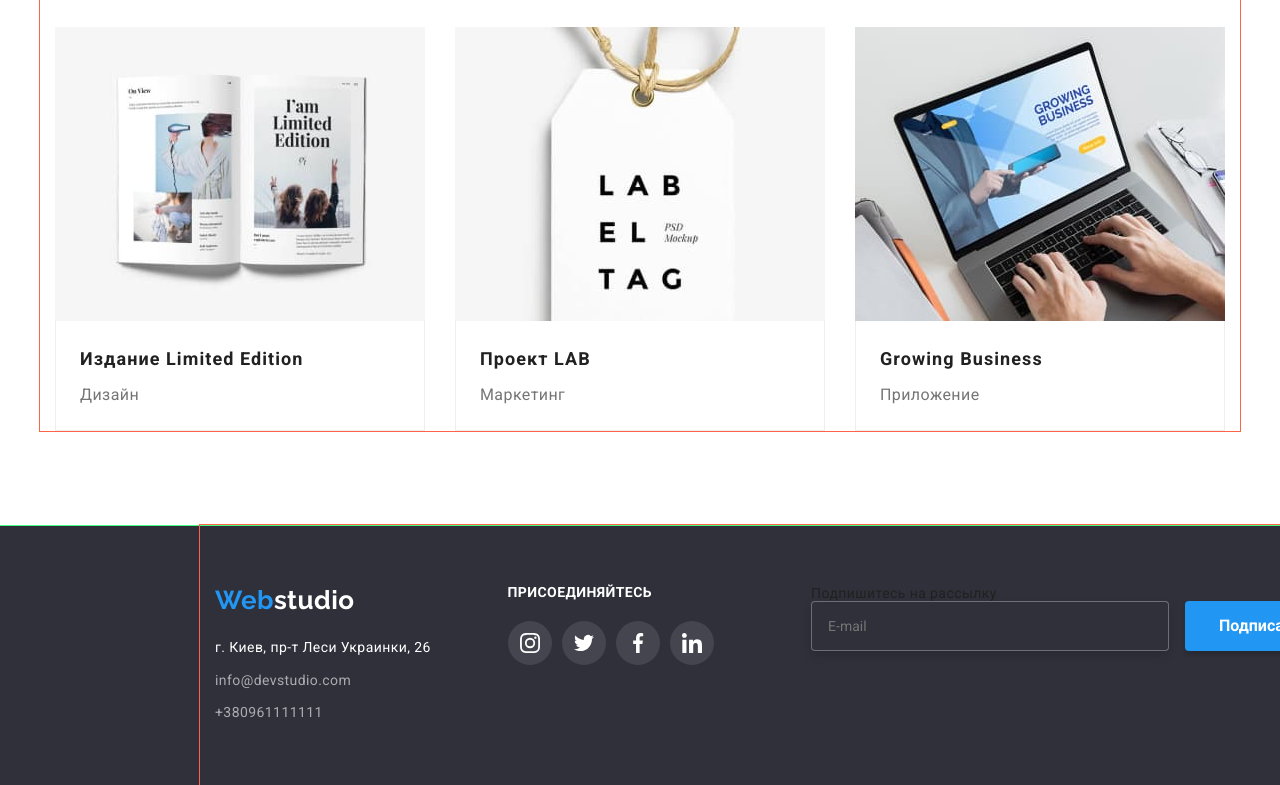
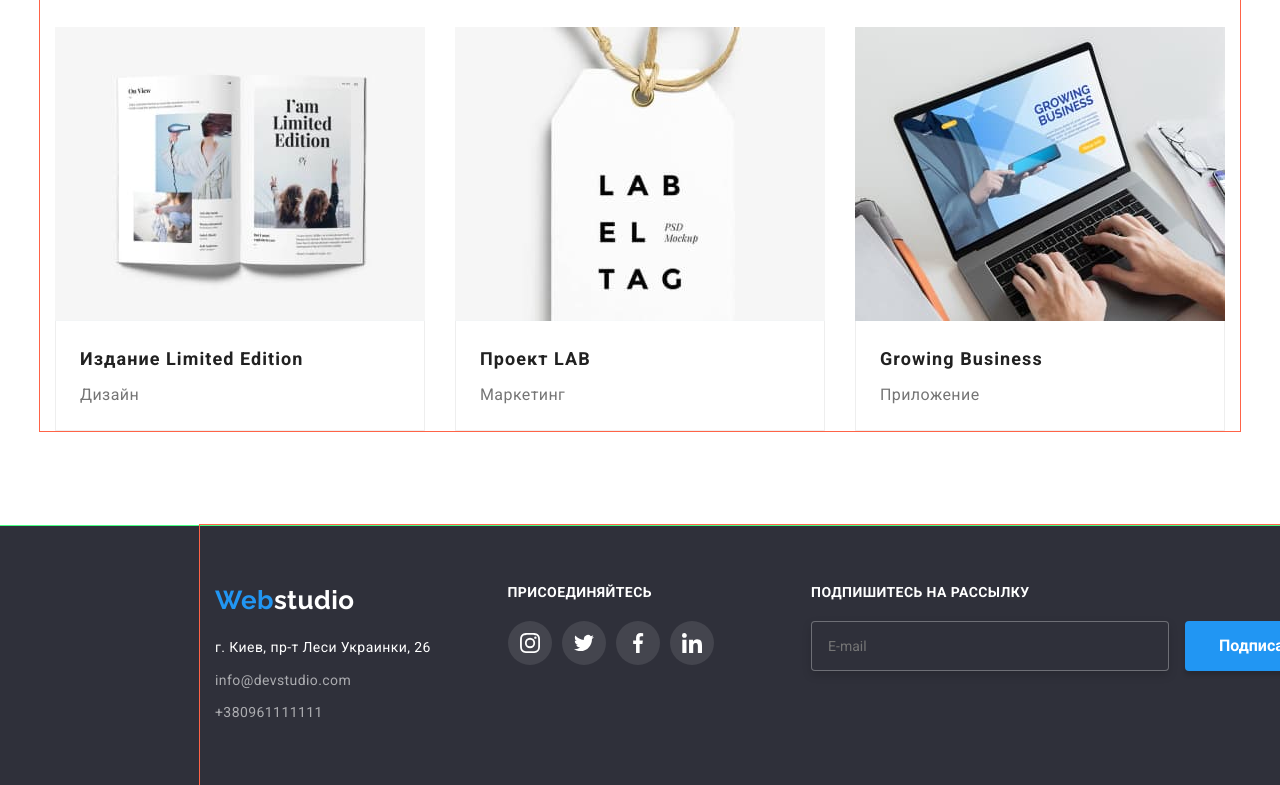
Before and after one commit to Gluschenkotoma/goit-markup-hw-06, a plain HTML site: page portfolio.html in a window 1280 px wide. Shown: the part 1104-1889 px from the top of the page. Drawn offline with nearby package versions, Linux system fonts and the light colour scheme.

Commit message:
correct-hw

```diff
--- a/portfolio.html
+++ b/portfolio.html
@@ -392,20 +392,25 @@
             </li>
           </ul>
         </div>
-        <form class="footer-form">
-          <label for="">
-            <p class="footer-proposal">Подпишитесь на рассылку</p>
-            <input type="email" class="footer-input" name="mail" placeholder="E-mail">
+        <!-- футер form -->
+        <form class="footer-form" autocomplete="off">
+          <label>
+            <b class="footer-form__offer">Подпишитесь на рассылку</b>
+            <input
+              type="email"
+              class="footer-input"
+              name="mail"
+              placeholder="E-mail"
+            />
           </label>
-          <button type="submit" class="footer-btn-submit">Подписаться
-          <svg class="footer-form-icon" width="24" height="24">
-           <use href="./img/symbol-defs.svg#icon-icon-send"></use>
-          </svg>
+          <button type="submit" class="footer-btn-submit">
+            Подписаться
+            <svg class="footer-form-icon" width="24" height="24">
+              <use href="./img/symbol-defs.svg#icon-icon-send"></use>
+            </svg>
           </button>
-
         </form>
       </div>
-
     </footer>
   </body>
 </html>
```
Also changed, not shown: index.html (+1 -1 lines).
